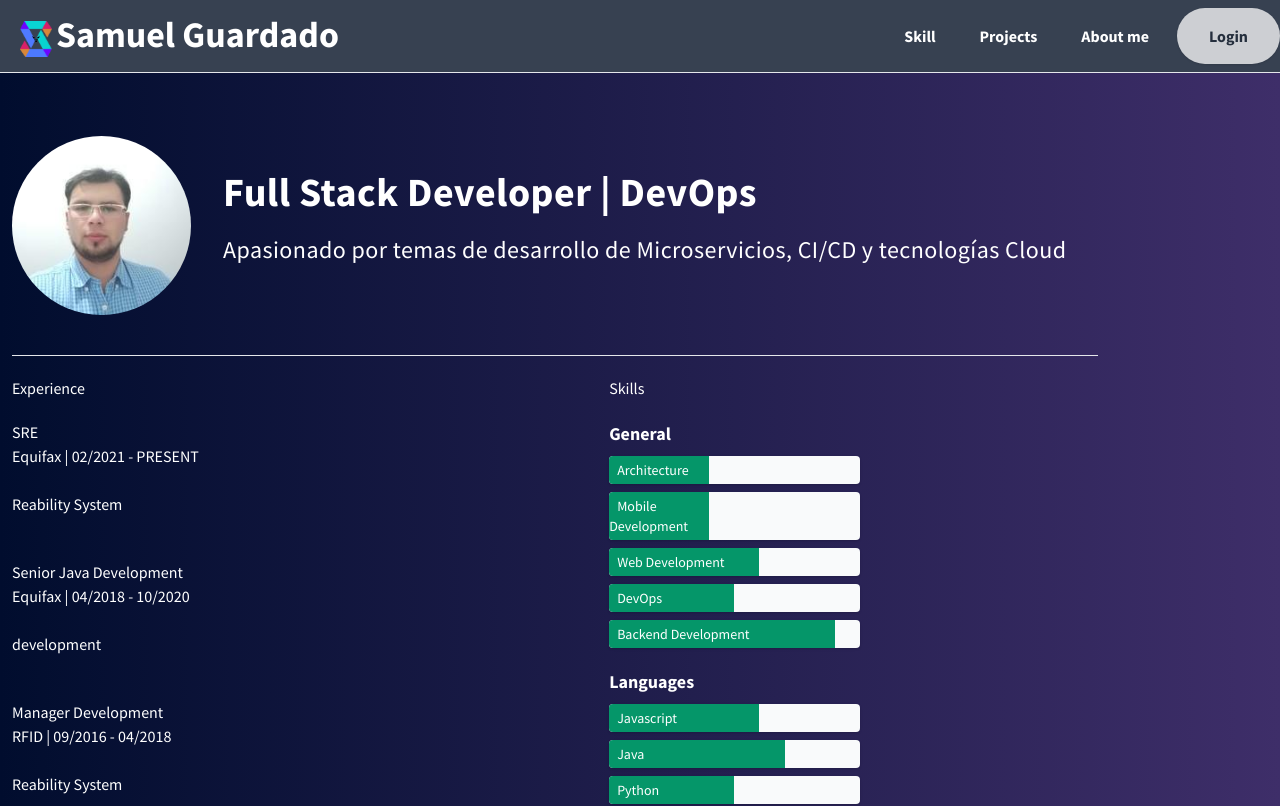
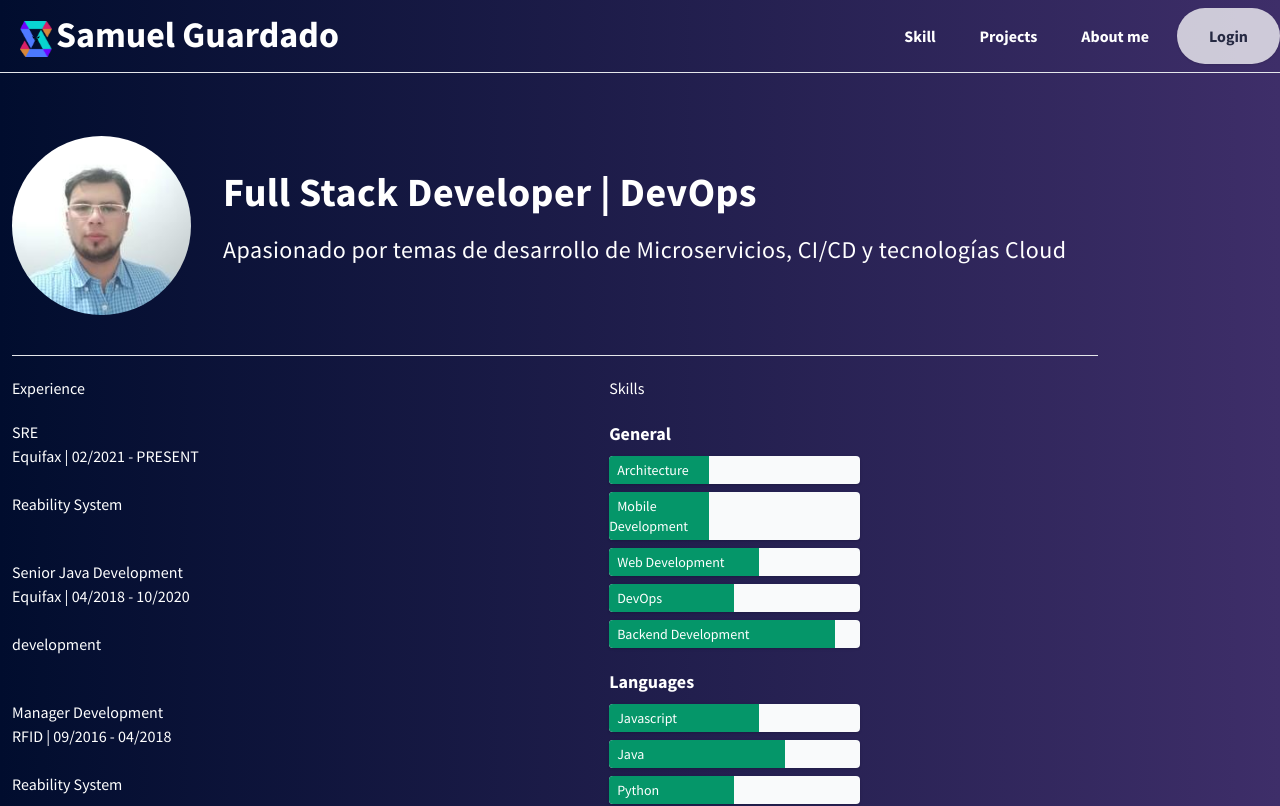
Before and after one commit to samrogu/samrogu.github.io, a Next.js app: page / in a window 1280 px wide. Shown: the top 806 px of the page. Built offline with nearby package versions, Linux system fonts and the light colour scheme.

Commit message:
change colors

```diff
--- a/components/layout/NavBar.js
+++ b/components/layout/NavBar.js
@@ -4,7 +4,7 @@ import Logo from './Logo';
 
 const NavBar = () => {
     return (
-        <nav id="header" className="text-custom border-b  fixed w-full z-30 top-0 bg-gray-700">
+        <nav id="header" className="text-custom border-b  fixed w-full z-30 top-0">
             <div className="constainer mx-auto flex flex-wrap items-center justify-between mt-0 py-2">
                 <div className="pl-4 flex items-center">
                     <a className="toggleColour text-white no-underline hover:no-underline font-bold text-2xl lg:text-4xl">
--- a/pages/index.js
+++ b/pages/index.js
@@ -48,6 +48,7 @@ document.addEventListener("scroll", function () {
     navcontent.classList.remove("text-black");
     header.classList.remove("shadow");
     navcontent.classList.remove("bg-white");
+    navcontent.classList.add("bg-gray-100");
   }
 });
   }, [])
```
